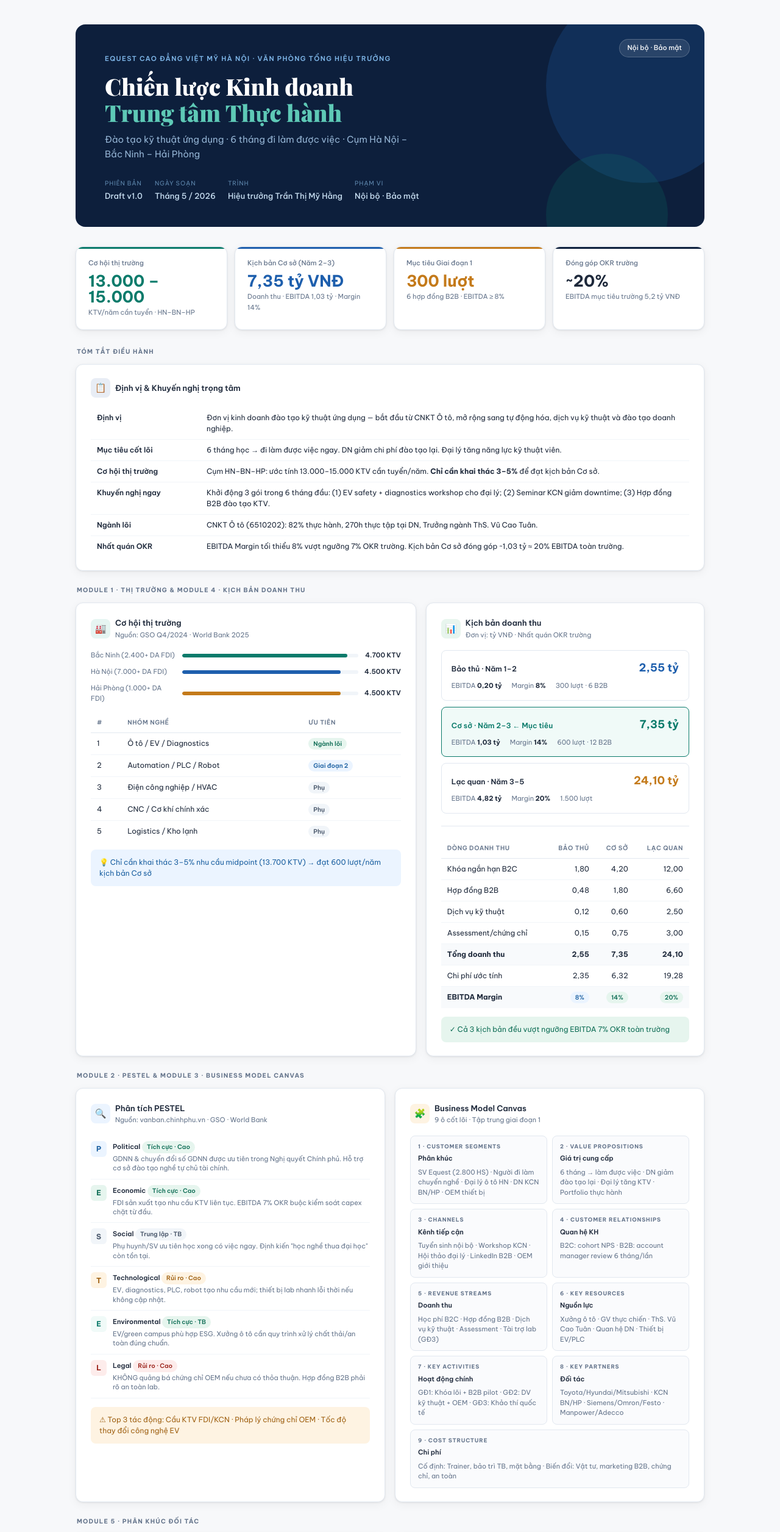
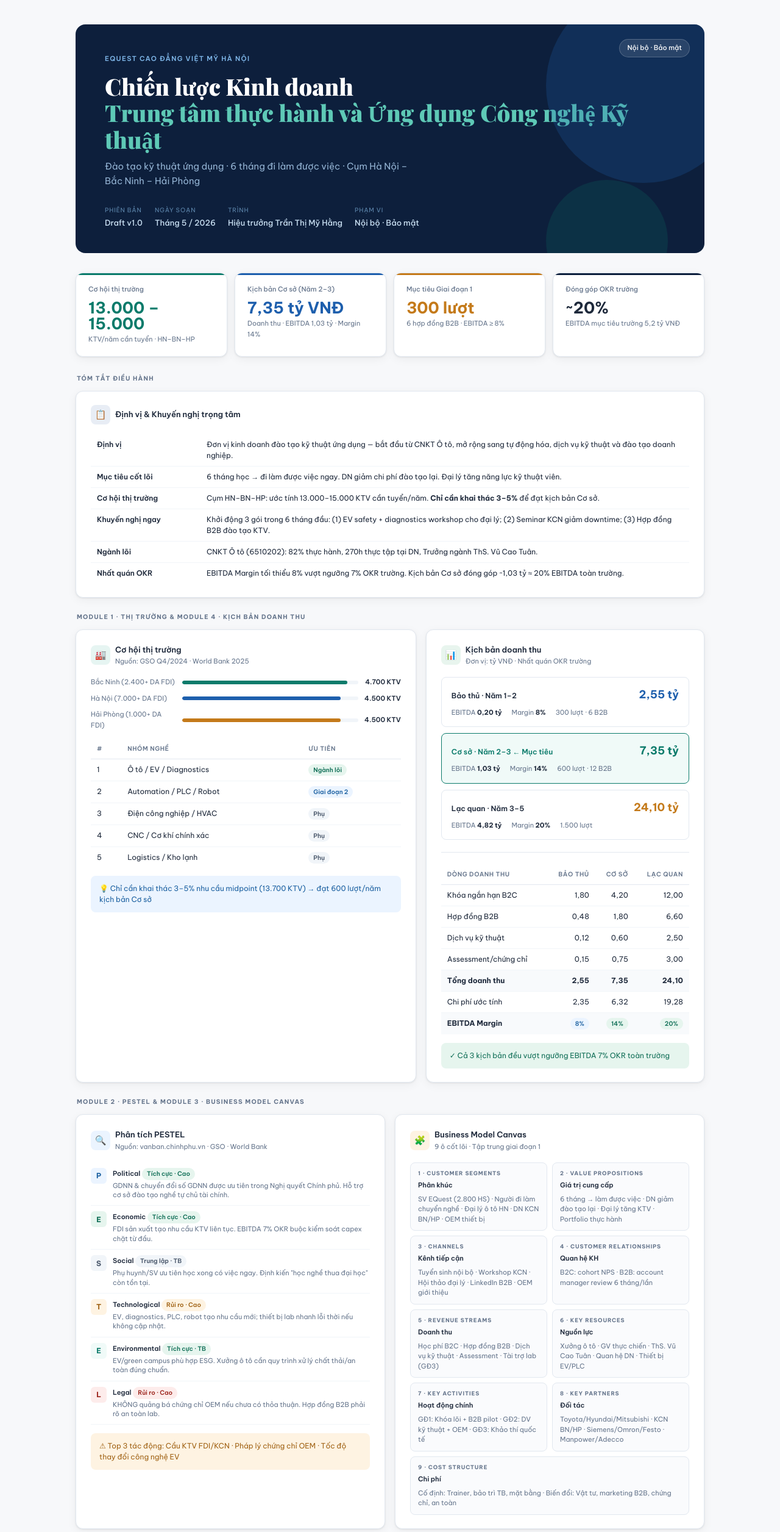
Before and after one commit to anhtr-apc/biz-strategy, a plain HTML site: page index.html in a window 1280 px wide. Shown: the top 2512 px of the page at 61% size. Drawn offline with nearby package versions, Linux system fonts and the light colour scheme.

Commit message:
Update index.html

```diff
--- a/index.html
+++ b/index.html
@@ -3,7 +3,7 @@
 <head>
 <meta charset="UTF-8">
 <meta name="viewport" content="width=device-width, initial-scale=1.0">
-<title>Chiến lược Kinh doanh — Trung tâm Thực hành Equest</title>
+<title>Chiến lược Kinh doanh — Trung tâm thực hành và Ứng dụng Công nghệ Kỹ thuật</title>
 <link rel="preconnect" href="https://fonts.googleapis.com">
 <link href="https://fonts.googleapis.com/css2?family=Be+Vietnam+Pro:wght@300;400;500;600;700&family=Playfair+Display:wght@700;900&display=swap" rel="stylesheet">
 <style>
@@ -472,8 +472,8 @@ body {
 
 <!-- ══════════════════ HERO ══════════════════ -->
 <div class="hero">
-  <div class="hero-eyebrow">Equest Cao đẳng Việt Mỹ Hà Nội · Văn phòng Tổng Hiệu trưởng</div>
-  <div class="hero-title">Chiến lược Kinh doanh<br><span>Trung tâm Thực hành</span></div>
+  <div class="hero-eyebrow">EQuest Cao đẳng Việt Mỹ Hà Nội</div>
+  <div class="hero-title">Chiến lược Kinh doanh<br><span>Trung tâm thực hành và Ứng dụng Công nghệ Kỹ thuật</span></div>
   <div class="hero-sub">Đào tạo kỹ thuật ứng dụng · 6 tháng đi làm được việc · Cụm Hà Nội – Bắc Ninh – Hải Phòng</div>
   <div class="hero-meta">
     <div class="hero-meta-item"><span class="hero-meta-label">Phiên bản</span><span class="hero-meta-val">Draft v1.0</span></div>
@@ -618,7 +618,7 @@ body {
       <div><div class="card-title">Business Model Canvas</div><div class="card-sub">9 ô cốt lõi · Tập trung giai đoạn 1</div></div>
     </div>
     <div class="bmc-grid">
-      <div class="bmc-cell"><div class="bmc-num">1 · Customer Segments</div><div class="bmc-title">Phân khúc</div><div class="bmc-body">SV Equest (2.800 HS) · Người đi làm chuyển nghề · Đại lý ô tô HN · DN KCN BN/HP · OEM thiết bị</div></div>
+      <div class="bmc-cell"><div class="bmc-num">1 · Customer Segments</div><div class="bmc-title">Phân khúc</div><div class="bmc-body">SV EQuest (2.800 HS) · Người đi làm chuyển nghề · Đại lý ô tô HN · DN KCN BN/HP · OEM thiết bị</div></div>
       <div class="bmc-cell"><div class="bmc-num">2 · Value Propositions</div><div class="bmc-title">Giá trị cung cấp</div><div class="bmc-body">6 tháng → làm được việc · DN giảm đào tạo lại · Đại lý tăng KTV · Portfolio thực hành</div></div>
       <div class="bmc-cell"><div class="bmc-num">3 · Channels</div><div class="bmc-title">Kênh tiếp cận</div><div class="bmc-body">Tuyển sinh nội bộ · Workshop KCN · Hội thảo đại lý · LinkedIn B2B · OEM giới thiệu</div></div>
       <div class="bmc-cell"><div class="bmc-num">4 · Customer Relationships</div><div class="bmc-title">Quan hệ KH</div><div class="bmc-body">B2C: cohort NPS · B2B: account manager review 6 tháng/lần</div></div>
@@ -780,7 +780,7 @@ body {
 
 <!-- ══════════════════ FOOTER ══════════════════ -->
 <div class="footer">
-  <div class="footer-left">Soạn bởi Văn phòng Tổng Hiệu trưởng — Equest Cao đẳng Việt Mỹ · Draft v1.0 · Tháng 5/2026</div>
+  <div class="footer-left">Soạn bởi Văn phòng Tổng Hiệu trưởng — EQuest Cao đẳng Việt Mỹ · Draft v1.0 · Tháng 5/2026</div>
   <div class="footer-right">Nội bộ · Bảo mật · Chỉ dành cho Ban Giám hiệu</div>
 </div>
 
```
